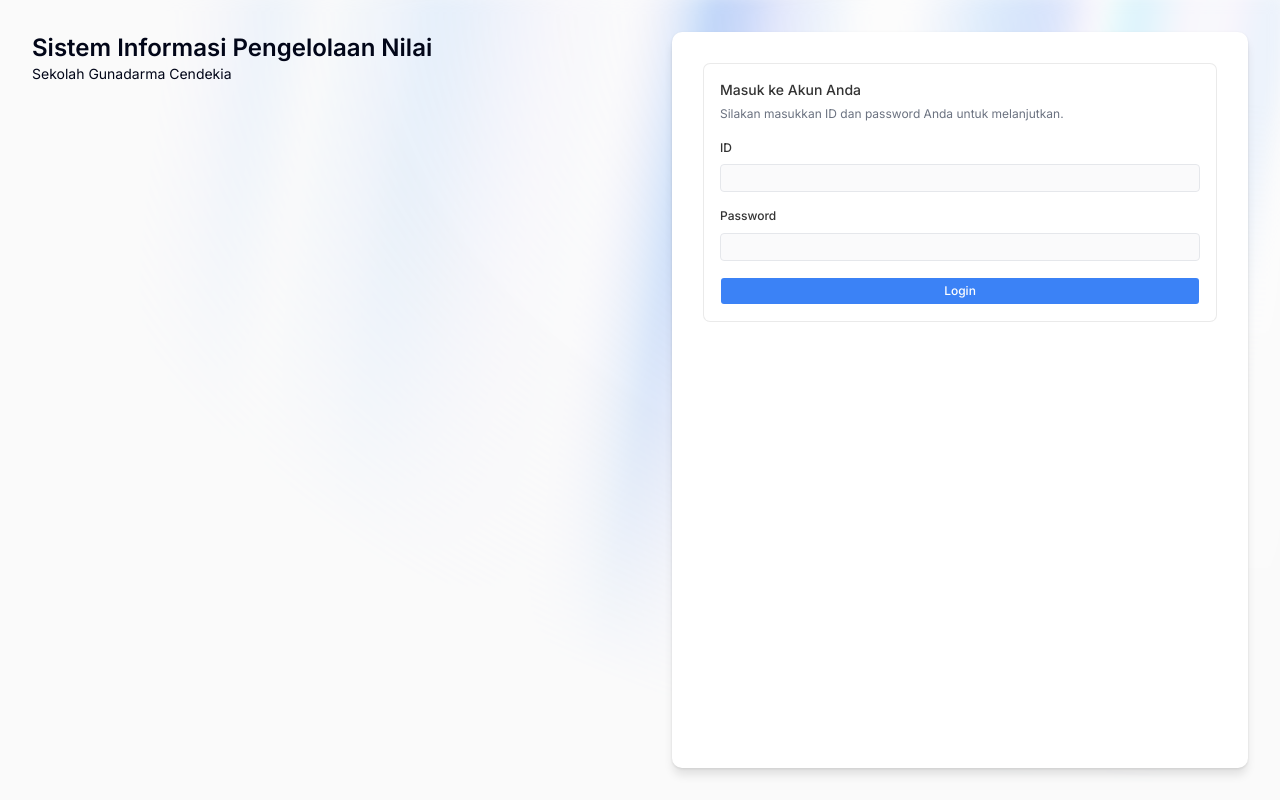
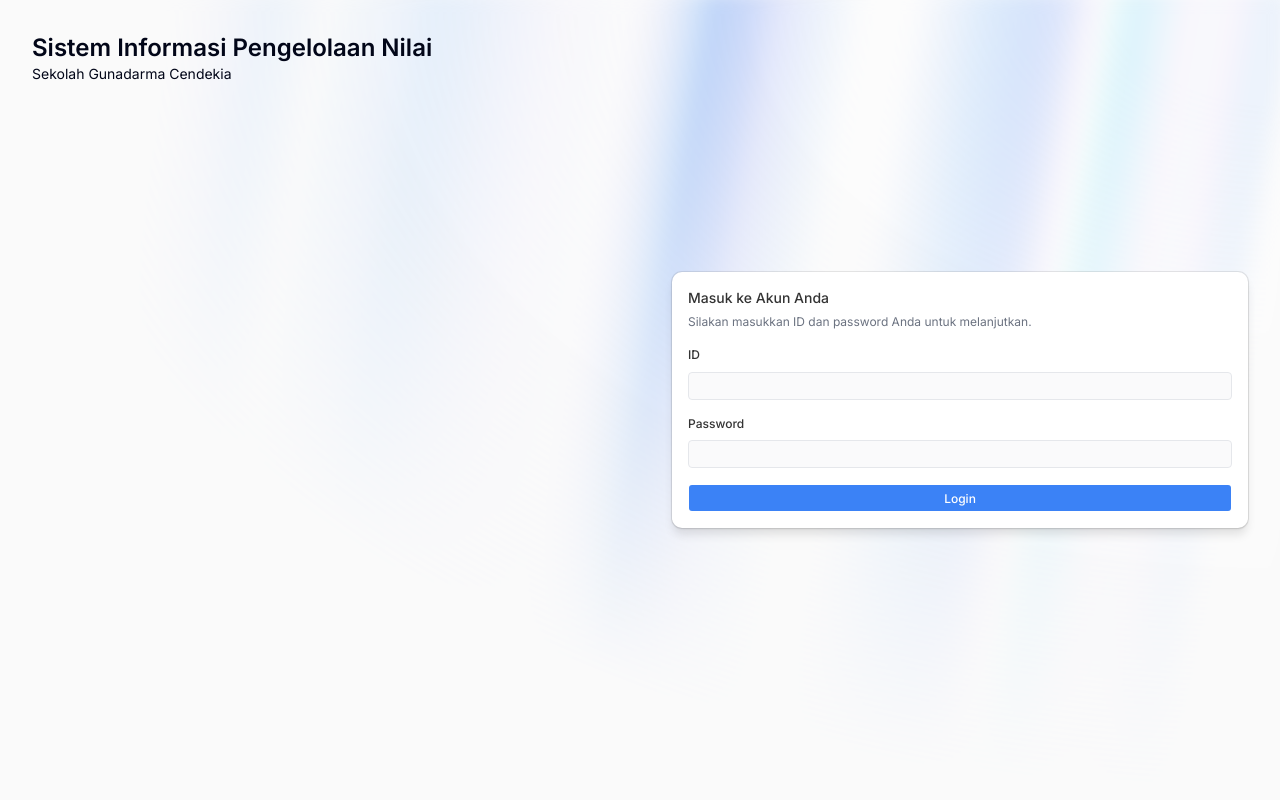
Before and after one commit to penhele/sipns-gc, a Next.js app: page /login in a window 1280 px wide. Built offline with nearby package versions, Linux system fonts and the light colour scheme.

Commit message:
feat: fix card

```diff
--- a/features/auth/login/components/login-page.tsx
+++ b/features/auth/login/components/login-page.tsx
@@ -21,8 +21,7 @@
           <span className="text-sm">Sekolah Gunadarma Cendekia</span>
         </div>
       </div>
-      <div className="relative z-20 h-[calc(100vh-4rem)] bg-white m-8 p-8 shadow-xl/70 rounded-xl">
-        <Card className="">
+        <Card className="relative z-20 shadow-xl/70 m-8 rounded-xl">
           <CardHeader>
             <CardTitle>Masuk ke Akun Anda</CardTitle>
             <CardDescription>
@@ -47,7 +46,6 @@
             </FieldGroup>
           </CardContent>
         </Card>
-      </div>
     </AuroraBackground>
   );
 }
```
